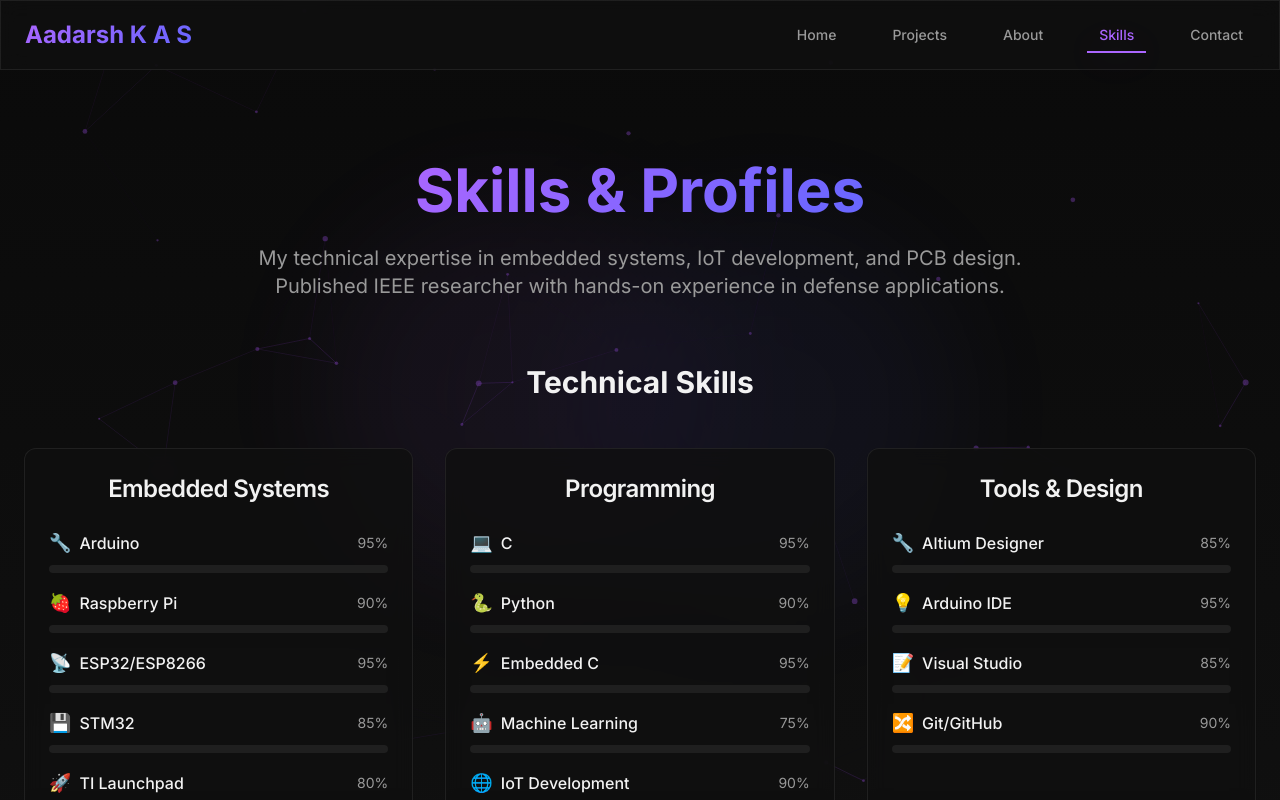
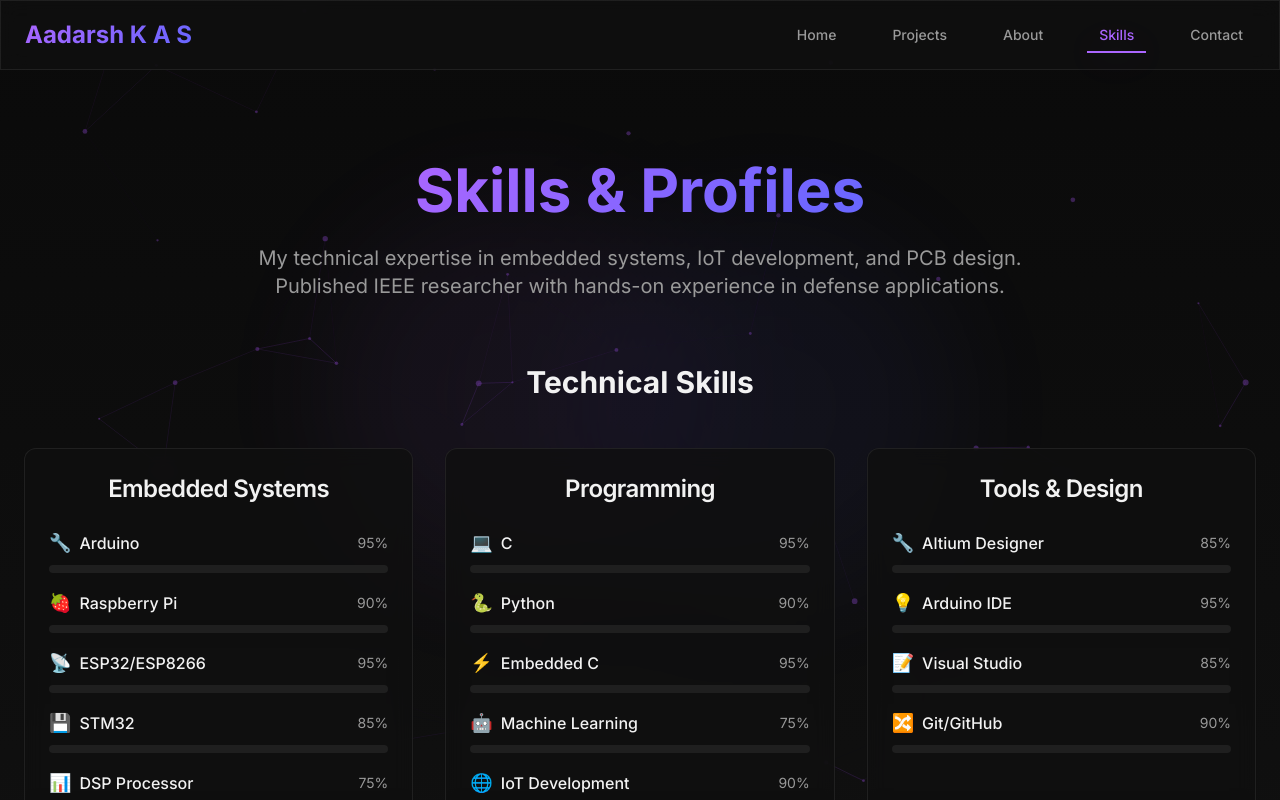
Before and after one commit to aadarsh2812/portfolio, a React (Vite) app: page /skills in a window 1280 px wide. Shown: the top 800 px of the page. Built offline with nearby package versions, Linux system fonts and the light colour scheme.

Commit message:
Refactor: Remove TI Launchpad from skills

```diff
--- a/src/pages/Skills.tsx
+++ b/src/pages/Skills.tsx
@@ -12,7 +12,6 @@ const Skills = () => {
         { name: 'Raspberry Pi', level: 90, icon: '🍓' },
         { name: 'ESP32/ESP8266', level: 95, icon: '📡' },
         { name: 'STM32', level: 85, icon: '💾' },
-        { name: 'TI Launchpad', level: 80, icon: '🚀' },
         { name: 'DSP Processor', level: 75, icon: '📊' },
       ]
     },
```
